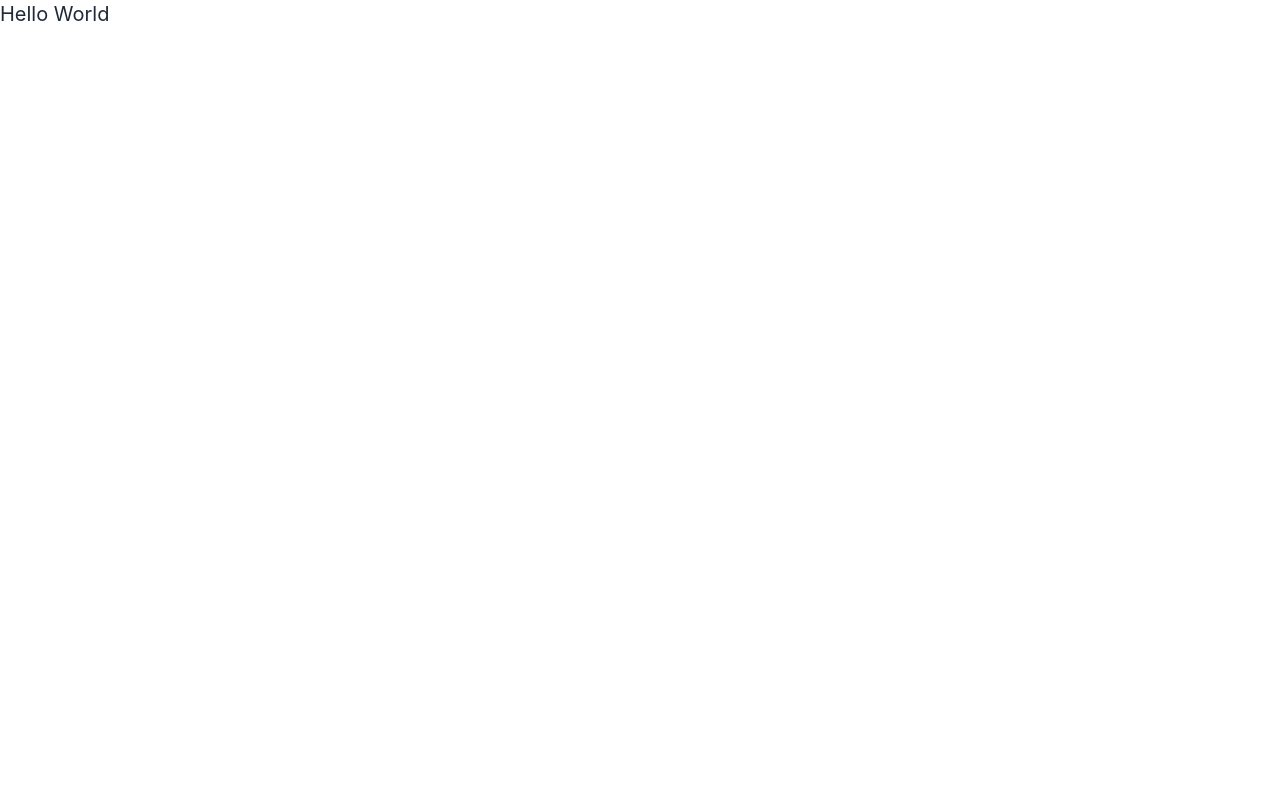
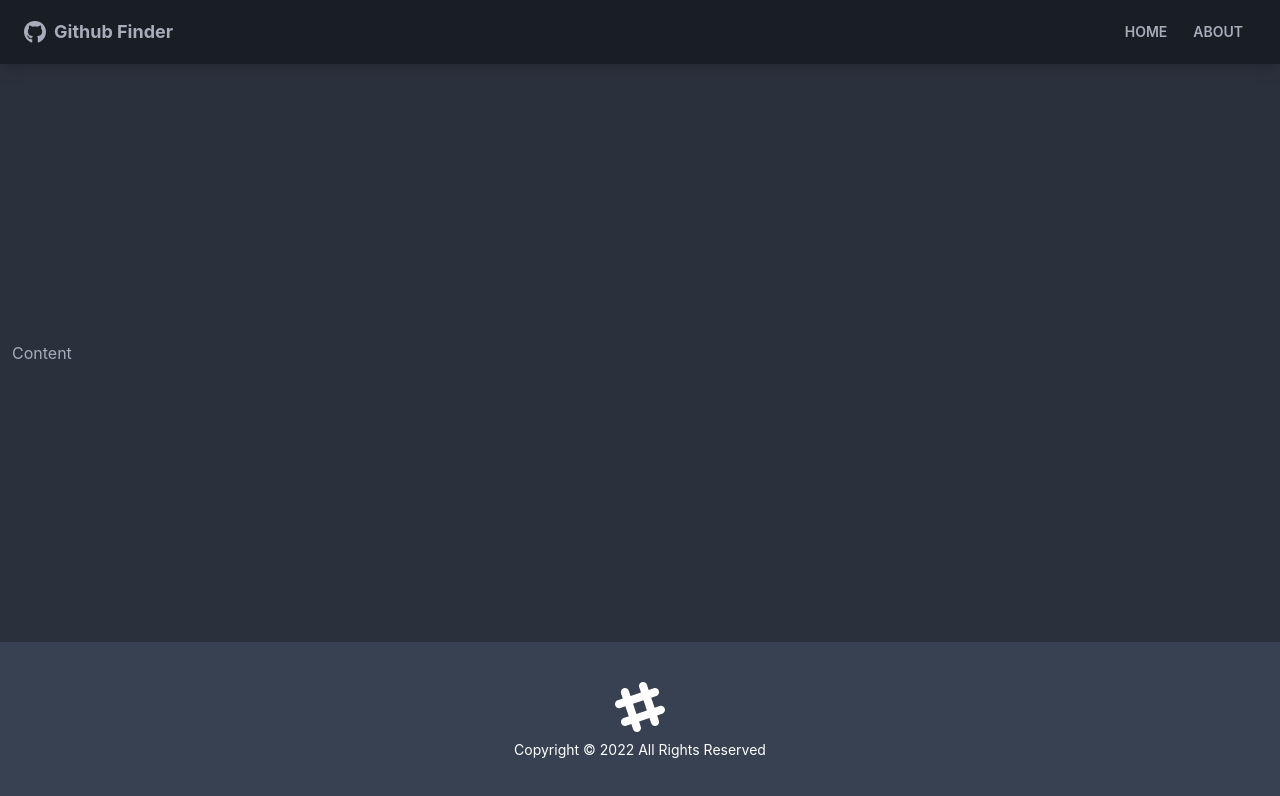
Before and after one commit to romulororiz/Github-Finder, a React (Create React App) app: page / in a window 1280 px wide. Shown: the top 796 px of the page. Built offline with nearby package versions, Linux system fonts and the light colour scheme.

Commit message:
Add initial UI elements

```diff
--- a/src/App.js
+++ b/src/App.js
@@ -1,8 +1,18 @@
+import { BrowserRouter as Router, Route } from 'react-router-dom';
+import Footer from './components/layout/Footer';
+import Navbar from './components/layout/Navbar';
+
 function App() {
 	return (
-		<div>
-			<h1 className='text-xl'>Hello World</h1>
-		</div>
+		<Router>
+			<div className='flex flex-col justify-between h-screen'>
+				<Navbar />
+
+				<main className='container mx-auto px-3 pb-12'>Content</main>
+
+        <Footer />
+			</div>
+		</Router>
 	);
 }
 
--- /dev/null
+++ b/src/components/layout/Footer.jsx
@@ -0,0 +1,23 @@
+function Footer() {
+	const footerYear = new Date().getFullYear();
+
+	return (
+		<footer className='footer p-10 bg-gray-700 text-primary-content footer-center'>
+			<div>
+				<svg
+					width='50'
+					height='50'
+					viewBox='0 0 24 24'
+					xmlns='http://www.w3.org/2000/svg'
+					fillRule='evenodd'
+					clipRule='evenodd'
+					className='inline-block fill-current'
+				>
+					<path d='M22.672 15.226l-2.432.811.841 2.515c.33 1.019-.209 2.127-1.23 2.456-1.15.325-2.148-.321-2.463-1.226l-.84-2.518-5.013 1.677.84 2.517c.391 1.203-.434 2.542-1.831 2.542-.88 0-1.601-.564-1.86-1.314l-.842-2.516-2.431.809c-1.135.328-2.145-.317-2.463-1.229-.329-1.018.211-2.127 1.231-2.456l2.432-.809-1.621-4.823-2.432.808c-1.355.384-2.558-.59-2.558-1.839 0-.817.509-1.582 1.327-1.846l2.433-.809-.842-2.515c-.33-1.02.211-2.129 1.232-2.458 1.02-.329 2.13.209 2.461 1.229l.842 2.515 5.011-1.677-.839-2.517c-.403-1.238.484-2.553 1.843-2.553.819 0 1.585.509 1.85 1.326l.841 2.517 2.431-.81c1.02-.33 2.131.211 2.461 1.229.332 1.018-.21 2.126-1.23 2.456l-2.433.809 1.622 4.823 2.433-.809c1.242-.401 2.557.484 2.557 1.838 0 .819-.51 1.583-1.328 1.847m-8.992-6.428l-5.01 1.675 1.619 4.828 5.011-1.674-1.62-4.829z'></path>
+				</svg>
+				<p>Copyright &copy; {footerYear} All Rights Reserved</p>
+			</div>
+		</footer>
+	);
+}
+export default Footer;
--- a/src/components/layout/Navbar.jsx
+++ b/src/components/layout/Navbar.jsx
@@ -1,6 +1,34 @@
-function Navbar() {
-  return (
-    <div>Navbar</div>
-  )
+import { FaGithub } from 'react-icons/fa';
+import { Link } from 'react-router-dom';
+import PropTypes from 'prop-types';
+
+function Navbar({title}) {
+	return (
+		<nav className='navbar mb-12 shadow-lg bg-neutral text-neutral-content'>
+			<div className='container mx-auto'>
+				<div className='flex-none px-2 mx-2'>
+					<FaGithub className='inline pr-2 text-3xl' />
+					<Link to='/' className='text-lg font-bold align-middle'>
+						{title}
+					</Link>
+				</div>
+        <div className="flex-1 px-2 mx-2">
+          <div className="flex justify-end">
+            <Link to='/' className='btn btn-ghost btn-sm rounded-btn'>Home</Link>
+            <Link to='/' className='btn btn-ghost btn-sm rounded-btn'>About</Link>
+          </div>
+        </div>
+			</div>
+		</nav>
+	);
 }
-export default Navbar
+
+Navbar.defaultProps = {
+	title: 'Github Finder',
+};
+
+Navbar.propTypes = {
+	title: PropTypes.string,
+};
+
+export default Navbar;
--- a/tailwind.config.js
+++ b/tailwind.config.js
@@ -4,4 +4,7 @@
 		extend: {},
 	},
 	plugins: [require('daisyui')],
+	daisyui: {
+		themes: ['dark'],
+	},
 };
```
